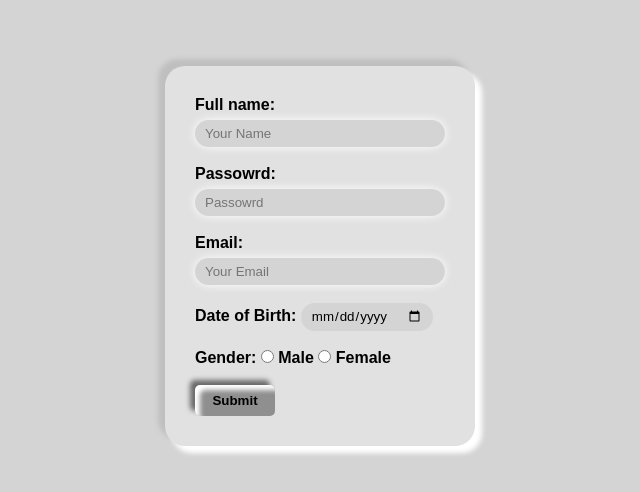
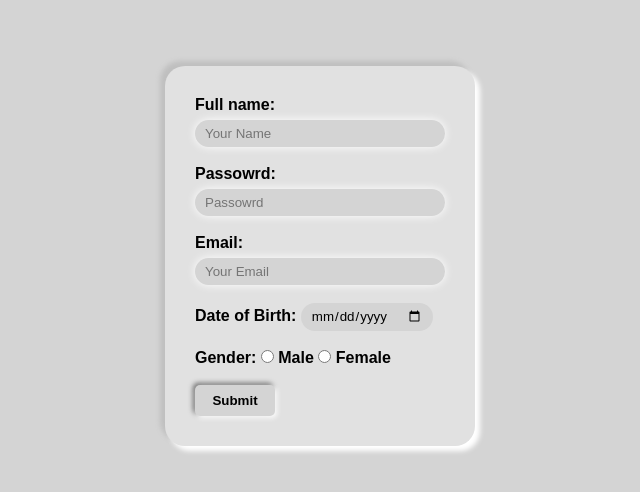
Before and after one commit to anuhang9/valid_form, a plain HTML site: page index.html in a window 1280 px wide. Shown: the part 144-636 px from the top of the page, without its empty margins (320-960 px from the left). Drawn offline with Linux system fonts and the light colour scheme.

Commit message:
Update style.css

```diff
--- a/style.css
+++ b/style.css
@@ -15,17 +15,21 @@
     background-color: rgb(225, 225, 225);
     padding: 30px;
     border-radius: 20px;
-    box-shadow: 7px 7px 5px rgb(255, 255, 255), -7px -7px 5px rgb(191, 191, 191);
+    box-shadow: 5px 5px 5px rgb(255, 255, 255), -5px -5px 5px rgb(191, 191, 191);
 }
 .container form button{
     padding: 8px;
-    background-color: rgb(143, 143, 143);
     border-radius: 5px;
     width: 80px;
     border-style: none;
     cursor: pointer;
     font-weight: bold;
-    box-shadow: inset 5px 5px 5px white, -5px -5px 5px rgb(106, 106, 106);
+    box-shadow: 2px 2px 5px white, -2px -2px 5px rgb(106, 106, 106);
+}
+.container form button:hover{
+       border-top-right-radius: 20px;
+       border-bottom-left-radius: 20px;
+       transition: 0.1s;
 }
 .fillinput{
     padding: 6px 10px;
```
